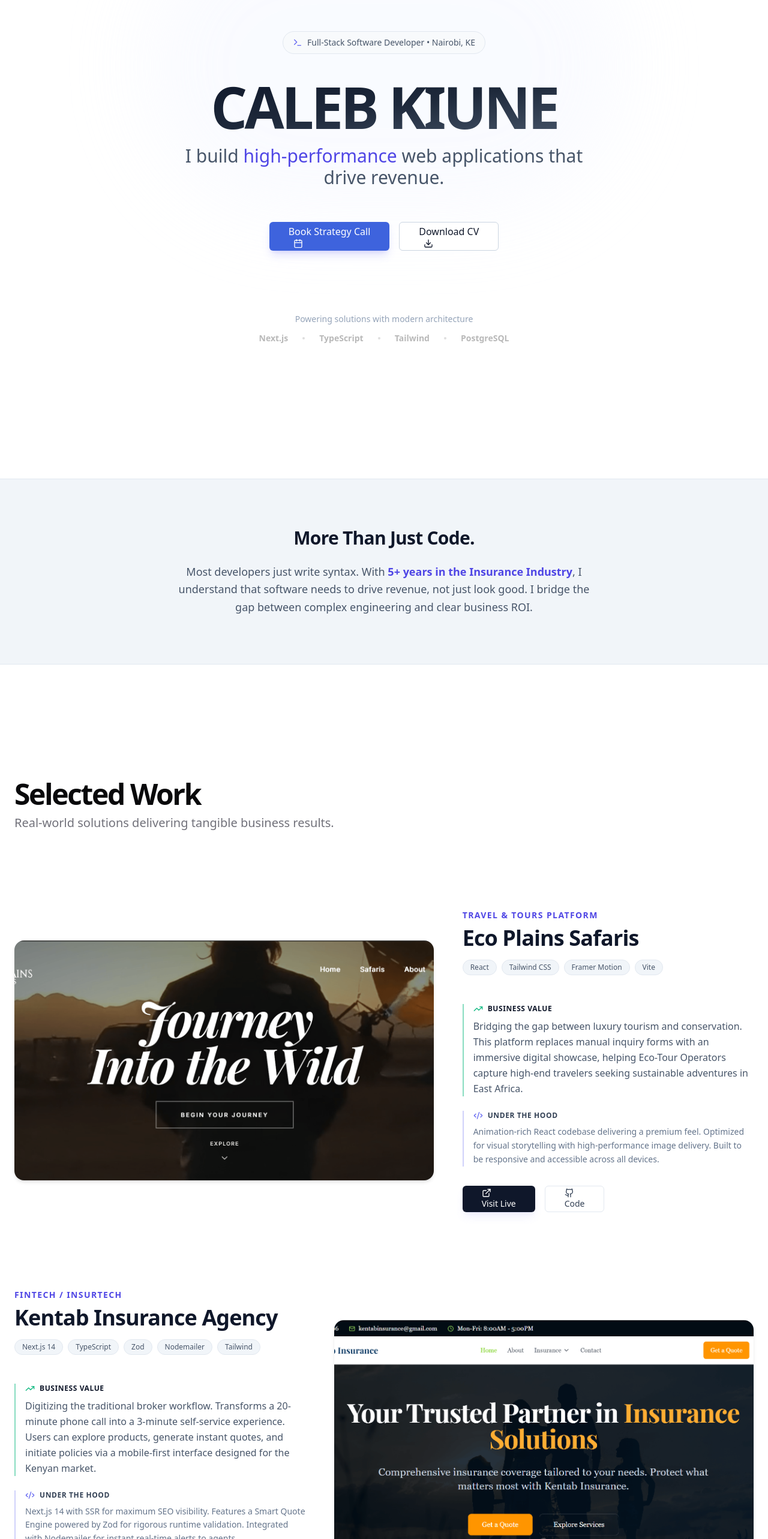
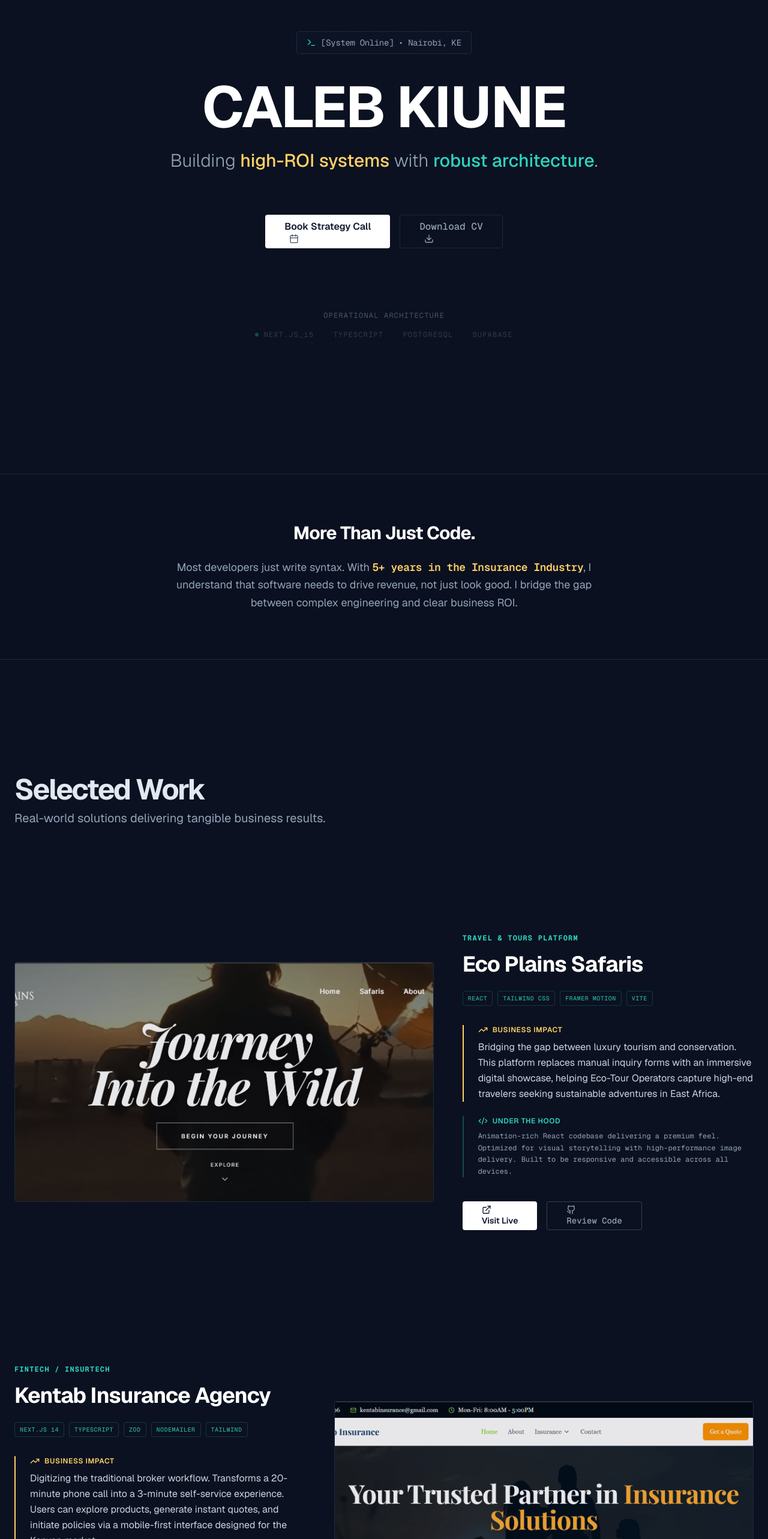
Before and after one commit to Caleb-Kiune/calebkiune, a Next.js app: page / in a window 1280 px wide. Shown: the part 140-2706 px from the top of the page at 60% size. Built offline with nearby package versions, Linux system fonts and the light colour scheme.

Commit message:
feat: Implement a dark theme with updated colors, borders, and typography across sections and components.

```diff
--- a/src/app/globals.css
+++ b/src/app/globals.css
@@ -4,73 +4,18 @@
 
 @layer base {
   :root {
-    --background: 0 0% 100%;
-    --foreground: 240 10% 3.9%;
-
-    --card: 0 0% 100%;
-    --card-foreground: 240 10% 3.9%;
-
-    --popover: 0 0% 100%;
-    --popover-foreground: 240 10% 3.9%;
-
-    --primary: 226 70% 55.5%;
-    --primary-foreground: 0 0% 100%;
-
-    --secondary: 240 4.8% 95.9%;
-    --secondary-foreground: 240 5.9% 10%;
-
-    --muted: 240 4.8% 95.9%;
-    --muted-foreground: 240 3.8% 46.1%;
-
-    --accent: 240 4.8% 95.9%;
-    --accent-foreground: 240 5.9% 10%;
-
-    --destructive: 0 84.2% 60.2%;
-    --destructive-foreground: 0 0% 98%;
-
-    --border: 240 5.9% 90%;
-    --input: 240 5.9% 90%;
-    --ring: 226 70% 55.5%;
-
     --radius: 0.5rem;
   }
 
-  .dark {
-    --background: 240 10% 3.9%;
-    --foreground: 0 0% 98%;
-
-    --card: 240 10% 3.9%;
-    --card-foreground: 0 0% 98%;
-
-    --popover: 240 10% 3.9%;
-    --popover-foreground: 0 0% 98%;
-
-    --primary: 226 70% 55.5%;
-    --primary-foreground: 0 0% 100%;
-
-    --secondary: 240 3.7% 15.9%;
-    --secondary-foreground: 0 0% 98%;
-
-    --muted: 240 3.7% 15.9%;
-    --muted-foreground: 240 5% 64.9%;
-
-    --accent: 240 3.7% 15.9%;
-    --accent-foreground: 0 0% 98%;
-
-    --destructive: 0 62.8% 30.6%;
-    --destructive-foreground: 0 0% 98%;
-
-    --border: 240 3.7% 15.9%;
-    --input: 240 3.7% 15.9%;
-    --ring: 226 70% 55.5%;
+  body {
+    @apply bg-background text-foreground antialiased;
+    /* Optimize font rendering for the 'Terminal' aesthetic */
+    font-feature-settings: "rlig" 1, "calt" 1;
   }
 }
 
-@layer base {
-  * {
-    @apply border-border;
-  }
-  body {
-    @apply bg-background text-foreground;
+@layer utilities {
+  .text-balance {
+    text-wrap: balance;
   }
 }
--- a/src/app/layout.tsx
+++ b/src/app/layout.tsx
@@ -53,9 +53,9 @@ export default function RootLayout({
   children: React.ReactNode;
 }>) {
   return (
-    <html lang="en">
+    <html lang="en" suppressHydrationWarning>
       <body
-        className={`${geistSans.variable} ${geistMono.variable} font-sans antialiased text-slate-900`}
+        className={`${geistSans.variable} ${geistMono.variable} font-sans min-h-screen bg-background text-foreground antialiased selection:bg-primary selection:text-primary-foreground`}
       >
         {children}
         <Footer />
--- a/src/components/layout/footer.tsx
+++ b/src/components/layout/footer.tsx
@@ -4,7 +4,7 @@ export function Footer() {
     const currentYear = 2026;
 
     return (
-        <footer className="bg-slate-900 border-t border-slate-800 text-slate-400 py-12">
+        <footer className="bg-background border-t border-slate-800 text-slate-400 py-12">
             <div className="container mx-auto px-6 flex flex-col md:flex-row items-center justify-between gap-6">
                 {/* Copyright */}
                 <div className="text-sm text-center md:text-left space-y-1">
--- a/src/components/sections/about.tsx
+++ b/src/components/sections/about.tsx
@@ -4,7 +4,7 @@ import { motion } from "framer-motion";
 
 export function About() {
     return (
-        <section className="py-20 bg-slate-100 border-y border-slate-200">
+        <section className="py-20 border-y border-slate-800 bg-background/50">
             <div className="container mx-auto max-w-3xl px-6 text-center">
                 <motion.div
                     initial={{ opacity: 0, y: 20 }}
@@ -13,12 +13,12 @@ export function About() {
                     transition={{ duration: 0.5 }}
                     className="space-y-6"
                 >
-                    <h2 className="text-3xl font-bold tracking-tight text-slate-900">
+                    <h2 className="text-3xl font-bold tracking-tight text-white">
                         More Than Just Code.
                     </h2>
-                    <p className="text-lg text-slate-600 leading-relaxed">
+                    <p className="text-lg text-slate-400 leading-relaxed">
                         Most developers just write syntax. With{" "}
-                        <span className="font-semibold text-indigo-600">
+                        <span className="font-semibold text-accent font-mono tracking-tight">
                             5+ years in the Insurance Industry
                         </span>
                         , I understand that software needs to drive revenue, not just look
--- a/src/components/sections/hero.tsx
+++ b/src/components/sections/hero.tsx
@@ -2,84 +2,67 @@
 
 import Link from "next/link";
 import { Button } from "@/components/ui/button";
-import { ArrowRight, Download, Terminal, Calendar } from "lucide-react";
-import { motion } from "framer-motion";
+import { Download, Terminal, Calendar } from "lucide-react";
 
 export function Hero() {
     return (
         <section className="relative pt-32 pb-20 md:pt-48 md:pb-32 px-6 overflow-hidden">
-            {/* Background enhancement (Subtle gradient mesh for premium feel) */}
-            <div className="absolute top-0 left-1/2 -translate-x-1/2 w-[800px] h-[500px] bg-indigo-50/50 rounded-full blur-3xl -z-10 opacity-60" />
+            {/* Background: Oxford Navy Base + Subtle Grid */}
+            <div className="absolute inset-0 bg-background z-0" />
+            <div className="absolute inset-0 bg-[radial-gradient(#1e293b_1px,transparent_1px)] [background-size:16px_16px] [mask-image:radial-gradient(ellipse_50%_50%_at_50%_50%,#000_70%,transparent_100%)] opacity-20 z-0" />
 
-            <div className="container mx-auto max-w-4xl flex flex-col items-center text-center gap-8 md:gap-10">
+            <div className="container mx-auto max-w-5xl flex flex-col items-center text-center gap-8 md:gap-10 relative z-10">
 
-                {/* 1. Authority Badge (Mini-resume in a pill) */}
-                <motion.div
-                    initial={{ opacity: 0, y: 20 }}
-                    animate={{ opacity: 1, y: 0 }}
-                    transition={{ duration: 0.5 }}
-                    className="inline-flex items-center gap-2 px-4 py-2 rounded-full bg-slate-50 border border-slate-200 text-slate-600 text-sm font-medium"
+                {/* 1. Authority Badge (Terminal Status Line) */}
+                <div
+                    className="inline-flex items-center gap-2 px-4 py-2 rounded-sm bg-slate-900/50 border border-slate-800 text-slate-400 text-sm font-mono tracking-tight"
                 >
-                    <Terminal className="h-4 w-4 text-indigo-500" />
-                    <span>Full-Stack Software Developer • Nairobi, KE</span>
-                </motion.div>
+                    <Terminal className="h-4 w-4 text-primary" />
+                    <span>[System Online] • Nairobi, KE</span>
+                </div>
 
-                {/* 2. The "Typographic" Brand Name */}
-                <motion.div
-                    initial={{ opacity: 0, scale: 0.95 }}
-                    animate={{ opacity: 1, scale: 1 }}
-                    transition={{ delay: 0.1, duration: 0.5 }}
-                    className="space-y-4"
-                >
-                    <h1 className="text-6xl md:text-8xl font-black tracking-tighter text-slate-900 leading-[0.9] text-transparent bg-clip-text bg-gradient-to-br from-slate-900 via-slate-800 to-slate-600">
+                {/* 2. The "Authority" Headline */}
+                <div className="space-y-6">
+                    <h1 className="text-6xl md:text-8xl font-bold tracking-tight text-white leading-[0.9]">
                         CALEB KIUNE
                     </h1>
-                    <p className="text-xl md:text-3xl font-light text-slate-600 max-w-2xl mx-auto leading-relaxed">
-                        I build <span className="text-indigo-600 font-medium">high-performance </span>web applications that drive revenue.
+                    <p className="text-xl md:text-3xl font-light text-slate-400 max-w-3xl mx-auto leading-relaxed">
+                        Building <span className="text-accent font-medium">high-ROI systems</span> with <span className="text-primary font-medium">robust architecture</span>.
                     </p>
-                </motion.div>
+                </div>
 
-                {/* 3. CTA Cluster */}
-                <motion.div
-                    initial={{ opacity: 0, y: 20 }}
-                    animate={{ opacity: 1, y: 0 }}
-                    transition={{ delay: 0.2, duration: 0.5 }}
-                    className="flex flex-col sm:flex-row gap-4 w-full sm:w-auto pt-4"
-                >
-                    <Button asChild size="lg" className="h-12 px-8 text-base shadow-lg shadow-indigo-500/20 hover:shadow-indigo-500/30 transition-all">
+                {/* 3. CTA Cluster - Business First */}
+                <div className="flex flex-col sm:flex-row gap-4 w-full sm:w-auto pt-8">
+                    {/* Primary: High Contrast Business */}
+                    <Button asChild size="lg" className="h-14 px-8 text-base font-semibold bg-white text-slate-900 hover:bg-slate-200 transition-all rounded-sm">
                         <Link href="https://cal.com/caleb-kiune-7dcvda/technical-strategy-call" target="_blank">
                             Book Strategy Call
-                            <Calendar className="ml-2 h-4 w-4" />
+                            <Calendar className="ml-2 h-4 w-4 text-slate-600" />
                         </Link>
                     </Button>
 
-                    <Button asChild variant="outline" size="lg" className="h-12 px-8 text-base border-slate-300 hover:bg-slate-50">
-                        {/* Ensure resume.pdf is in public folder */}
+                    {/* Secondary: Technical/Legacy */}
+                    <Button asChild variant="outline" size="lg" className="h-14 px-8 text-base font-mono border-slate-800 text-slate-400 hover:bg-slate-900 hover:text-white transition-all rounded-sm">
                         <Link href="/resume.pdf" target="_blank" rel="noopener noreferrer">
                             Download CV
                             <Download className="ml-2 h-4 w-4" />
                         </Link>
                     </Button>
-                </motion.div>
+                </div>
 
-                {/* 4. Social Proof / Tech Stack Micro-Bar */}
-                <motion.div
-                    initial={{ opacity: 0 }}
-                    animate={{ opacity: 1 }}
-                    transition={{ delay: 0.4, duration: 0.8 }}
-                    className="pt-12 md:pt-16 flex flex-col items-center gap-3 text-sm text-slate-400"
-                >
-                    <p>Powering solutions with modern architecture</p>
-                    <div className="flex gap-6 items-center opacity-75 grayscale hover:grayscale-0 transition-all duration-500">
-                        <span className="font-semibold">Next.js</span>
-                        <span className="w-1 h-1 bg-slate-300 rounded-full" />
-                        <span className="font-semibold">TypeScript</span>
-                        <span className="w-1 h-1 bg-slate-300 rounded-full" />
-                        <span className="font-semibold">Tailwind</span>
-                        <span className="w-1 h-1 bg-slate-300 rounded-full" />
-                        <span className="font-semibold">PostgreSQL</span>
+                {/* 4. Tech Stack Status Line */}
+                <div className="pt-16 flex flex-col items-center gap-4 text-xs font-mono text-slate-600 uppercase tracking-widest">
+                    <p>Operational Architecture</p>
+                    <div className="flex flex-wrap justify-center gap-x-8 gap-y-4 opacity-60">
+                        <span className="flex items-center gap-2">
+                            <span className="w-1.5 h-1.5 bg-primary rounded-full animate-pulse" />
+                            Next.js_15
+                        </span>
+                        <span>TypeScript</span>
+                        <span>PostgreSQL</span>
+                        <span>Supabase</span>
                     </div>
-                </motion.div>
+                </div>
 
             </div>
         </section>
--- a/src/components/sections/project-card.tsx
+++ b/src/components/sections/project-card.tsx
@@ -15,81 +15,77 @@ interface ProjectCardProps {
 
 export function ProjectCard({ project, isReversed = false }: ProjectCardProps) {
     return (
-        <motion.article
-            initial={{ opacity: 0, y: 30 }}
-            whileInView={{ opacity: 1, y: 0 }}
-            viewport={{ once: true, margin: "-100px" }}
-            transition={{ duration: 0.6, ease: "easeOut" }}
-            className="group grid grid-cols-1 md:grid-cols-12 gap-8 md:gap-12 items-center"
+        <article
+            className="group grid grid-cols-1 md:grid-cols-12 gap-8 md:gap-12 items-center py-12"
         >
-            {/* Image Column */}
+            {/* Image Column - Glass Panel Container */}
             <div className={cn(
-                "relative h-64 md:h-[400px] w-full rounded-2xl overflow-hidden shadow-md group-hover:shadow-xl transition-all duration-500",
-                "md:col-span-7", // Image takes 7 columns
-                isReversed ? "md:order-last" : "md:order-first" // Zig-Zag Logic
+                "relative h-64 md:h-[400px] w-full rounded-sm overflow-hidden border border-slate-800 bg-slate-900/50 transition-all duration-500",
+                "md:col-span-7",
+                isReversed ? "md:order-last" : "md:order-first"
             )}>
-                <div className="absolute inset-0 bg-slate-100 flex items-center justify-center text-slate-400">
-                    <span className="sr-only">Project Image</span>
-                </div>
                 <Image
                     src={project.image}
                     alt={project.title}
                     fill
-                    // Using object-cover as requested. If images are getting cut off, try object-contain with a bg-color.
-                    className="object-cover transition-transform duration-700 group-hover:scale-105"
+                    className="object-cover transition-transform duration-700 group-hover:scale-105 opacity-90 group-hover:opacity-100"
                     sizes="(max-width: 768px) 100vw, 60vw"
                     priority={false}
                 />
             </div>
 
             {/* Content Column */}
-            <div className="flex flex-col md:col-span-5 relative z-10">
+            <div className="flex flex-col md:col-span-5 relative z-10 space-y-8">
 
                 {/* Header */}
-                <div className="mb-6">
-                    <p className="text-sm font-bold text-indigo-600 mb-2 tracking-widest uppercase">{project.category}</p>
-                    <h3 className="text-3xl md:text-4xl font-bold text-slate-900 tracking-tight leading-tight mb-4">{project.title}</h3>
+                <div className="space-y-4">
+                    <p className="text-xs font-mono font-bold text-primary tracking-widest uppercase mb-2">
+                        {project.category}
+                    </p>
+                    <h3 className="text-3xl md:text-4xl font-bold text-white tracking-tight leading-none">
+                        {project.title}
+                    </h3>
 
-                    {/* Tech Stack Pills */}
-                    <div className="flex flex-wrap gap-2 mb-6">
+                    {/* Tech Stack Tags - Outlined & Mono */}
+                    <div className="flex flex-wrap gap-2 pt-2">
                         {project.stack?.map((tech) => (
-                            <span key={tech} className="px-3 py-1 bg-slate-100 text-slate-600 text-xs font-medium rounded-full border border-slate-200">
+                            <span key={tech} className="px-2 py-1 text-[10px] font-mono font-medium text-primary/80 border border-primary/20 rounded-sm uppercase tracking-wider">
                                 {tech}
                             </span>
                         ))}
                     </div>
                 </div>
 
-                {/* The Dual Split Description */}
+                {/* The Visual Split: Gold vs Code */}
                 <div className="space-y-6">
 
-                    {/* Section A: Business Value */}
-                    <div className="pl-4 border-l-2 border-emerald-500/50">
-                        <div className="flex items-center gap-2 mb-2 text-slate-900 font-semibold">
-                            <TrendingUp className="h-4 w-4 text-emerald-500" />
-                            <span className="text-xs uppercase tracking-wider">Business Value</span>
+                    {/* Section A: Business Value (Gold/Sans) */}
+                    <div className="pl-6 border-l-2 border-accent relative">
+                        <div className="flex items-center gap-2 mb-2 text-accent font-semibold">
+                            <TrendingUp className="h-4 w-4" />
+                            <span className="text-xs uppercase tracking-wider">Business Impact</span>
                         </div>
-                        <p className="text-slate-600 text-base leading-relaxed">
+                        <p className="text-slate-300 text-base leading-relaxed font-sans">
                             {project.businessValue}
                         </p>
                     </div>
 
-                    {/* Section B: Tech Stack */}
-                    <div className="pl-4 border-l-2 border-indigo-500/30">
-                        <div className="flex items-center gap-2 mb-2 text-slate-700 font-semibold">
-                            <Code2 className="h-4 w-4 text-indigo-500" />
-                            <span className="text-xs uppercase tracking-wider">Under the Hood</span>
+                    {/* Section B: Under the Hood (Teal/Mono) */}
+                    <div className="pl-6 border-l-2 border-primary/30 relative">
+                        <div className="flex items-center gap-2 mb-2 text-primary font-semibold">
+                            <Code2 className="h-4 w-4" />
+                            <span className="text-xs uppercase tracking-wider">Under The Hood</span>
                         </div>
-                        <p className="text-slate-500 text-sm leading-relaxed">
+                        <p className="text-slate-400 text-xs leading-relaxed font-mono">
                             {project.techValue}
                         </p>
                     </div>
                 </div>
 
                 {/* Action Area */}
-                <div className="mt-8 flex gap-4">
+                <div className="flex gap-4 pt-2">
                     {project.links.demo && (
-                        <Button asChild size="lg" className="bg-slate-900 text-white hover:bg-slate-800 shadow-lg shadow-indigo-500/10">
+                        <Button asChild size="lg" className="h-12 bg-white text-slate-900 hover:bg-slate-200 transition-all font-semibold rounded-sm">
                             <Link href={project.links.demo} target="_blank" rel="noopener noreferrer">
                                 <ExternalLink className="mr-2 h-4 w-4" />
                                 Visit Live
@@ -97,15 +93,15 @@ export function ProjectCard({ project, isReversed = false }: ProjectCardProps) {
                         </Button>
                     )}
                     {project.links.repo && (
-                        <Button asChild variant="outline" size="lg" className="border-slate-200 hover:bg-slate-50 text-slate-700">
+                        <Button asChild variant="outline" size="lg" className="h-12 border-slate-700 text-slate-400 hover:bg-slate-900 hover:text-white rounded-sm font-mono text-sm">
                             <Link href={project.links.repo} target="_blank" rel="noopener noreferrer">
                                 <Github className="mr-2 h-4 w-4" />
-                                Code
+                                Review Code
                             </Link>
                         </Button>
                     )}
                 </div>
             </div>
-        </motion.article>
+        </article>
     );
 }
--- a/tailwind.config.ts
+++ b/tailwind.config.ts
@@ -1,35 +1,64 @@
 import type { Config } from "tailwindcss";
 
 const config: Config = {
+  // Enforce manual toggling, though we will lock to dark
+  darkMode: ["class"],
   content: [
     "./src/pages/**/*.{js,ts,jsx,tsx,mdx}",
     "./src/components/**/*.{js,ts,jsx,tsx,mdx}",
     "./src/app/**/*.{js,ts,jsx,tsx,mdx}",
   ],
   theme: {
+    container: {
+      center: true,
+      padding: "2rem",
+      screens: {
+        "2xl": "1400px",
+      },
+    },
     extend: {
       colors: {
-        // This fixes the "border-border" error
-        border: "hsl(var(--border))",
-        input: "hsl(var(--input))",
-        ring: "hsl(var(--ring))",
-        background: "hsl(var(--background))",
-        foreground: "hsl(var(--foreground))",
+        // BASE: Oxford Navy
+        background: "#0B1120",
+        foreground: "#E2E8F0", // Slate-200 for high readability
+
+        // LAYERS: Glass & Panels
+        card: {
+          DEFAULT: "rgba(30, 41, 59, 0.5)", // Slate-800 @ 50%
+          foreground: "#E2E8F0",
+        },
+        popover: {
+          DEFAULT: "#0B1120",
+          foreground: "#E2E8F0",
+        },
+
+        // DOCTRINE COLORS
         primary: {
-          DEFAULT: "hsl(var(--primary))",
-          foreground: "hsl(var(--primary-foreground))",
+          DEFAULT: "#2DD4BF", // TEAL-400 (Tech / Execution / Stack)
+          foreground: "#0F172A", // Slate-900
         },
-        secondary: {
-          DEFAULT: "hsl(var(--secondary))",
-          foreground: "hsl(var(--secondary-foreground))",
+        accent: {
+          DEFAULT: "#FFD166", // WARM GOLD (Business / ROI / Strategy)
+          foreground: "#0F172A",
+        },
+        success: {
+          DEFAULT: "#34D399", // Emerald-400 (Status Only)
+          foreground: "#0F172A",
         },
         muted: {
-          DEFAULT: "hsl(var(--muted))",
-          foreground: "hsl(var(--muted-foreground))",
+          DEFAULT: "#1E293B", // Slate-800
+          foreground: "#94A3B8", // Slate-400
         },
-        accent: {
-          DEFAULT: "hsl(var(--accent))",
-          foreground: "hsl(var(--accent-foreground))",
+
+        // UTILITY
+        border: "#1E293B", // Slate-800 (Subtle)
+        input: "#1E293B",
+        ring: "#2DD4BF", // Teal Focus Rings
+
+        // Destructive
+        destructive: {
+          DEFAULT: "hsl(0 62.8% 30.6%)",
+          foreground: "hsl(0 0% 98%)",
         },
       },
       borderRadius: {
@@ -37,6 +66,10 @@ const config: Config = {
         md: "calc(var(--radius) - 2px)",
         sm: "calc(var(--radius) - 4px)",
       },
+      fontFamily: {
+        sans: ["var(--font-geist-sans)", "ui-sans-serif", "system-ui"],
+        mono: ["var(--font-geist-mono)", "ui-monospace", "SFMono-Regular"],
+      },
     },
   },
   plugins: [],
```
Also changed, not shown: src/components/sections/contact.tsx (+24 -29 lines), src/components/sections/services.tsx (+5 -7 lines), src/components/sections/testimonials.tsx (+6 -6 lines).
